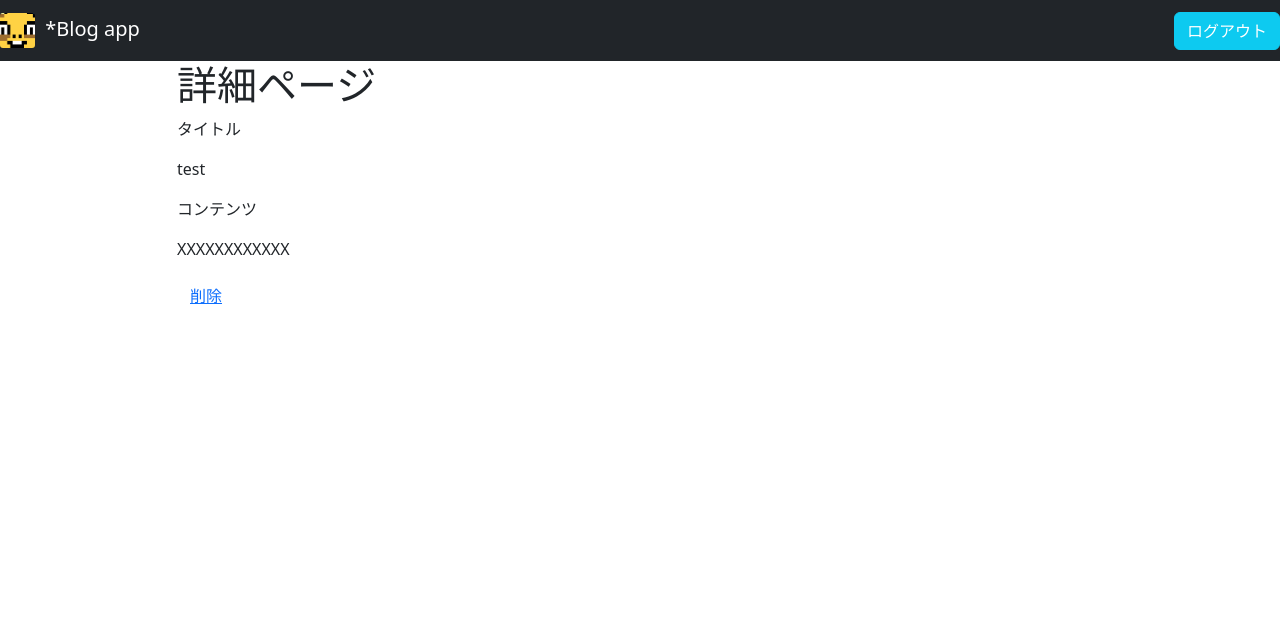
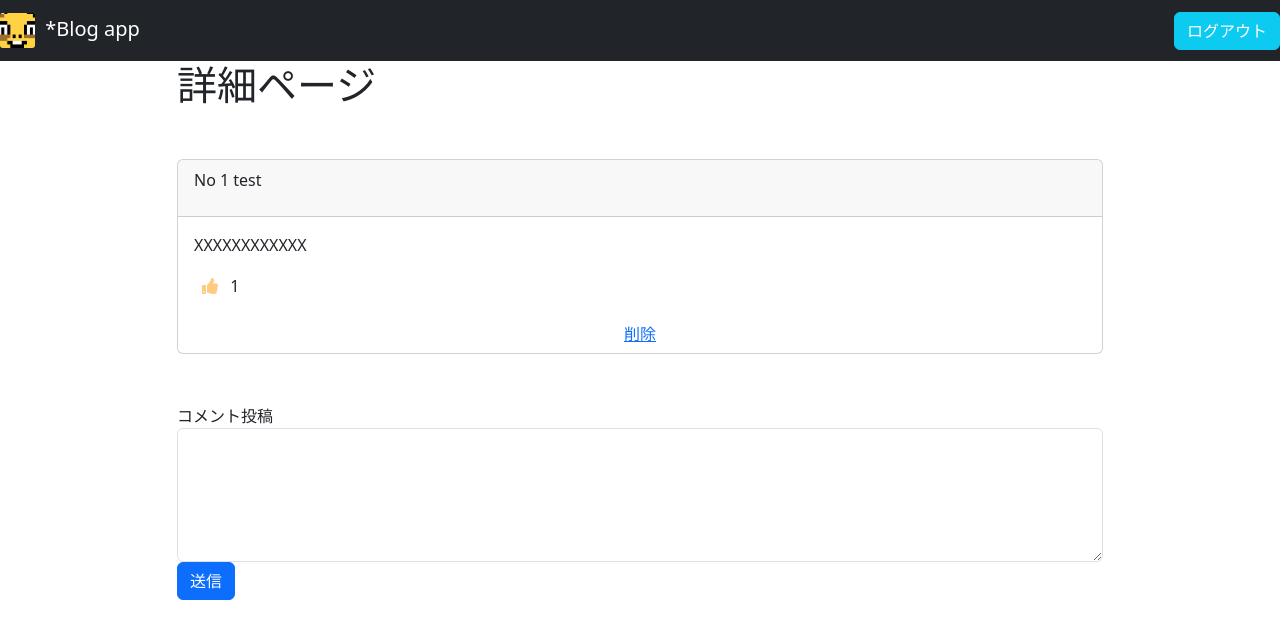
Before and after one commit to masato-bkn/blog, a Rails app: page /articles/1 in a window 1280 px wide. Shown: the top 639 px of the page. Run offline with Rails 7, Linux system fonts and the light colour scheme; a user stored in the database is signed in; data comes from the database, SQL or seed files in the repository; tables that the repository leaves empty hold one stand-in row (values such as "Sample post"); style sheets or scripts are compiled from the project's sources; some libraries are stand-ins or nearby versions.

Commit message:
コメント投稿フォームを作成

```diff
--- a/app/controllers/articles_controller.rb
+++ b/app/controllers/articles_controller.rb
@@ -18,6 +18,7 @@ class ArticlesController < ApplicationController
 
   def new
     @article = Article.new
+    @comment = Comment.new
   end
 
   def show
--- a/app/controllers/comments_controller.rb
+++ b/app/controllers/comments_controller.rb
@@ -12,6 +12,6 @@ class CommentsController < ApplicationController
   private
 
   def create_params
-    params.required(:comment).permit(:text, :article_id)
+    params.permit(:text, :article_id)
   end
 end
--- /dev/null
+++ b/app/helpers/session_helper.rb
@@ -0,0 +1,5 @@
+module SessionHelper
+  def sigin_in?
+    redirect_to new_user_session_path unless user_signed_in?
+  end
+end
--- a/app/views/articles/show.html.erb
+++ b/app/views/articles/show.html.erb
@@ -1,14 +1,25 @@
 <h1>詳細ページ</h1>
 
-<p>タイトル</p>
-<p><%= @article.title %></p>
+<div class="card card-article">
+  <div class="card-header card-article-header">
+    <p>No <%= @article.id%> <%= @article.title%></p>
+  </div>
+  <div class="card-body">
+    <p class="card-text"><%= @article.content%></p>
+    <%= render 'articles/good_form', {article: @article} %>
+  </div>
+  <% if user_signed_in? %>
+    <button class="btn">
+      <%=link_to "削除", article_path(@article.id), method: :delete %>
+    </button>
+  <% end %>
+</div>
 
-<p>コンテンツ</p>
-<p><%= @article.content %></p>
-
-
-<% if user_signed_in? %>
-  <button class="btn">
-    <%=link_to "削除", article_path(@article.id), method: :delete %>
-  </button>
+<%= form_with(model: @comment, url: comments_path,) do |f|%>
+  <div class="form-group">
+    <label for="comment_post_form">コメント投稿</label>
+    <%= f.text_area :text, class:"form-control", size: "1x5"%>
+  </div>
+  <%= f.hidden_field :article_id, value: @article.id %>
+  <%= f.submit '送信', class:"btn btn-primary"%>
 <% end %>
```
Also changed, not shown: spec/requests/comments_spec.rb (+0 -2 lines).
